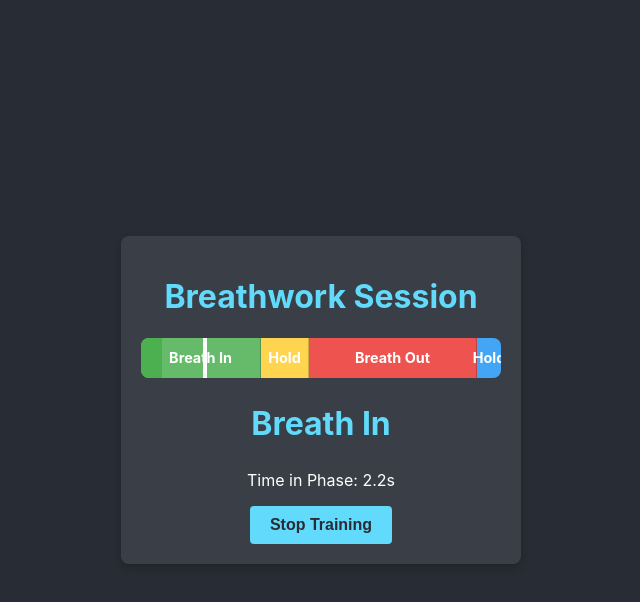
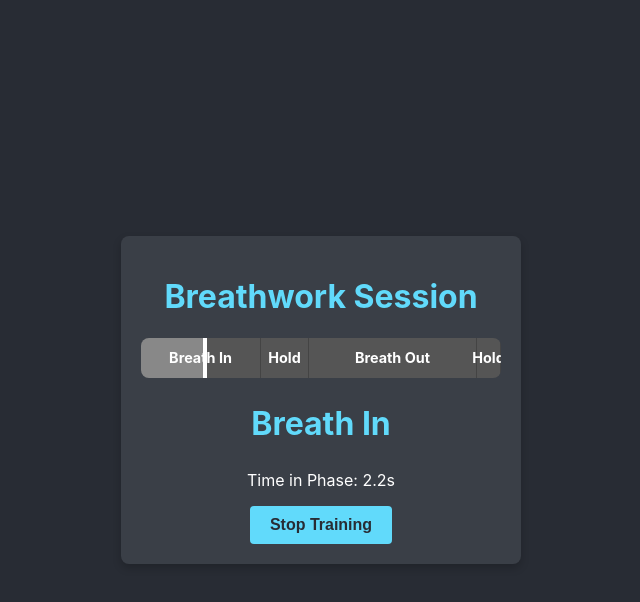
Before and after one commit to BassardF/clock, a React (Create React App) app: page / in a window 1280 px wide. Both pictures are taken after a click on the button "Start Training". Shown: the top 602 px of the page, without its empty margins (319-959 px from the left). Built offline with nearby package versions, Linux system fonts and the light colour scheme.

Commit message:
Implement overall progress fill for linear bar

```diff
--- a/src/App.css
+++ b/src/App.css
@@ -92,6 +92,17 @@
   border-radius: 8px;
   overflow: hidden;
   background-color: #555; /* Background for empty parts */
+  position: relative; /* For overall-progress-fill positioning */
+}
+
+.overall-progress-fill {
+  position: absolute;
+  top: 0;
+  left: 0;
+  height: 100%;
+  background-color: rgba(255, 255, 255, 0.3); /* A general fill color */
+  transition: width 0.1s linear; /* Smooth animation */
+  z-index: 0; /* Behind segments and labels */
 }
 
 .segment-bar {
@@ -107,51 +118,6 @@
   border-right: 1px solid rgba(0, 0, 0, 0.2); /* Separator between segments */
 }
 
-.inhale-segment-bar {
-  background-color: #66BB6A; /* Lighter Green */
-}
-
-.hold-full-segment-bar {
-  background-color: #FFD54F; /* Lighter Amber */
-}
-
-.exhale-segment-bar {
-  background-color: #EF5350; /* Lighter Red */
-}
-
-.hold-empty-segment-bar {
-  background-color: #42A5F5; /* Lighter Blue */
-}
-
-.segment-bar:last-child {
-  border-right: none;
-}
-
-.progress-fill {
-  position: absolute;
-  top: 0;
-  left: 0;
-  height: 100%;
-  background-color: rgba(255, 255, 255, 0.3); /* Semi-transparent fill */
-  transition: width 0.1s linear; /* Smooth animation for fill */
-}
-
-.inhale-segment-bar .progress-fill {
-  background-color: #4CAF50; /* Green */
-}
-
-.hold-full-segment-bar .progress-fill {
-  background-color: #FFC107; /* Amber */
-}
-
-.exhale-segment-bar .progress-fill {
-  background-color: #F44336; /* Red */
-}
-
-.hold-empty-segment-bar .progress-fill {
-  background-color: #2196F3; /* Blue */
-}
-
 .segment-label {
   position: relative; /* To keep label above fill */
   z-index: 1;
--- a/src/components/TrainingPage.tsx
+++ b/src/components/TrainingPage.tsx
@@ -119,7 +119,7 @@ const TrainingPage: React.FC<TrainingPageProps> = ({ config, onStop }) => {
       case 'Hold Empty': currentPhaseDuration = config.holdEmpty; break;
     }
     const progress = 1 - (phaseTimeRemaining / currentPhaseDuration);
-    return progress * getPhaseWidth(currentPhase);
+    return progress * 100;
   };
 
   const getCursorPosition = () => {
@@ -156,29 +156,18 @@ const TrainingPage: React.FC<TrainingPageProps> = ({ config, onStop }) => {
       <h1>Breathwork Session</h1>
       <div className="linear-timer-container">
         <div className="progress-bar-segments">
+          <div className="overall-progress-fill" style={{ width: `${getCursorPosition()}%` }}></div>
           <div className="segment-bar inhale-segment-bar" style={{ width: `${getPhaseWidth('Breath In')}%` }}>
             <span className="segment-label">Breath In</span>
-            {currentPhase === 'Breath In' && (
-              <div className="progress-fill" style={{ width: `${getPhaseProgressWidth()}%` }}></div>
-            )}
           </div>
           <div className="segment-bar hold-full-segment-bar" style={{ width: `${getPhaseWidth('Hold Full')}%` }}>
             <span className="segment-label">Hold</span>
-            {currentPhase === 'Hold Full' && (
-              <div className="progress-fill" style={{ width: `${getPhaseProgressWidth()}%` }}></div>
-            )}
           </div>
           <div className="segment-bar exhale-segment-bar" style={{ width: `${getPhaseWidth('Breath Out')}%` }}>
             <span className="segment-label">Breath Out</span>
-            {currentPhase === 'Breath Out' && (
-              <div className="progress-fill" style={{ width: `${getPhaseProgressWidth()}%` }}></div>
-            )}
           </div>
           <div className="segment-bar hold-empty-segment-bar" style={{ width: `${getPhaseWidth('Hold Empty')}%` }}>
             <span className="segment-label">Hold</span>
-            {currentPhase === 'Hold Empty' && (
-              <div className="progress-fill" style={{ width: `${getPhaseProgressWidth()}%` }}></div>
-            )}
           </div>
         </div>
         <div className="cursor" style={{ left: `${getCursorPosition()}%` }}></div>
```
